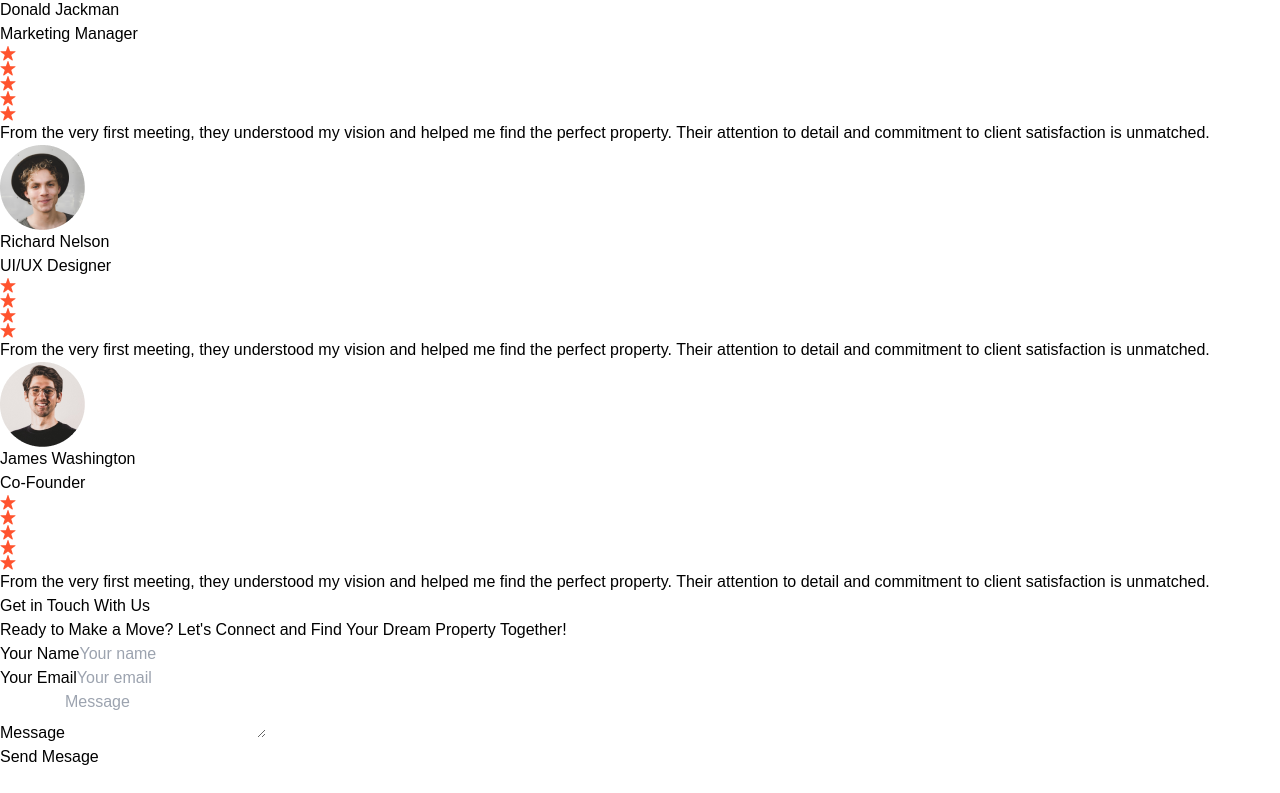
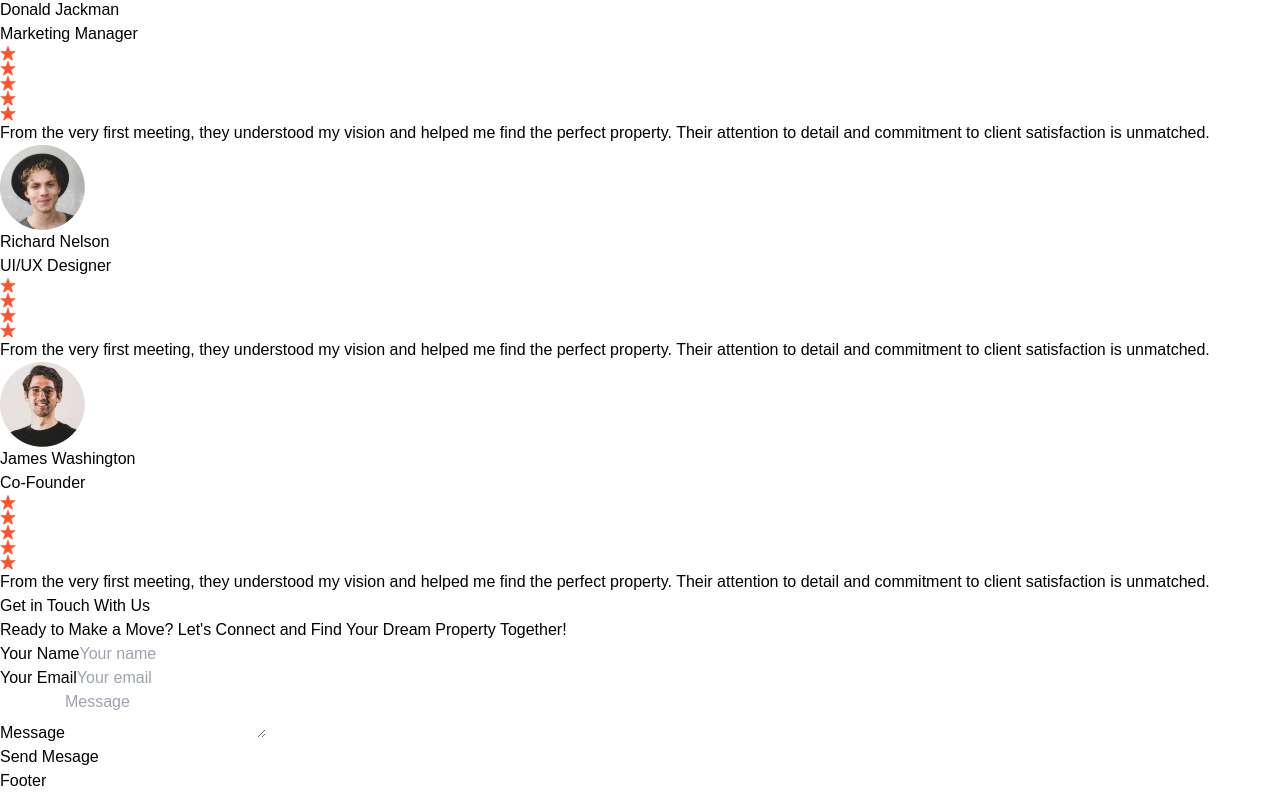
Before and after one commit to thekamiyeoladipo/real-estate-website, a React (Vite) app: page / in a window 1280 px wide. Shown: the part 5883-6676 px from the top of the page. Before the commit the page ends 6652 px from the top, so only its background shows below. Built offline with nearby package versions, Linux system fonts and the light colour scheme.

Commit message:
Add Footer component and integrate it into App layout

```diff
--- a/src/App.jsx
+++ b/src/App.jsx
@@ -4,6 +4,7 @@
 import Projects from './components/projects'
 import Testimonials from './components/Testimonials'
 import Contact from './components/Contact'
+import Footer from './components/Footer'
 
 const App = () => {
   return (
@@ -13,6 +14,7 @@
     <Projects />
     <Testimonials />
     <Contact />
+    <Footer />
    </div>
   )
 }
--- /dev/null
+++ b/src/components/Footer.jsx
@@ -0,0 +1,10 @@
+import React from 'react'
+import {assets} from '../assets'
+
+const Footer = () => {
+  return (
+    <div>Footer</div>
+  )
+}
+
+export default Footer
```
